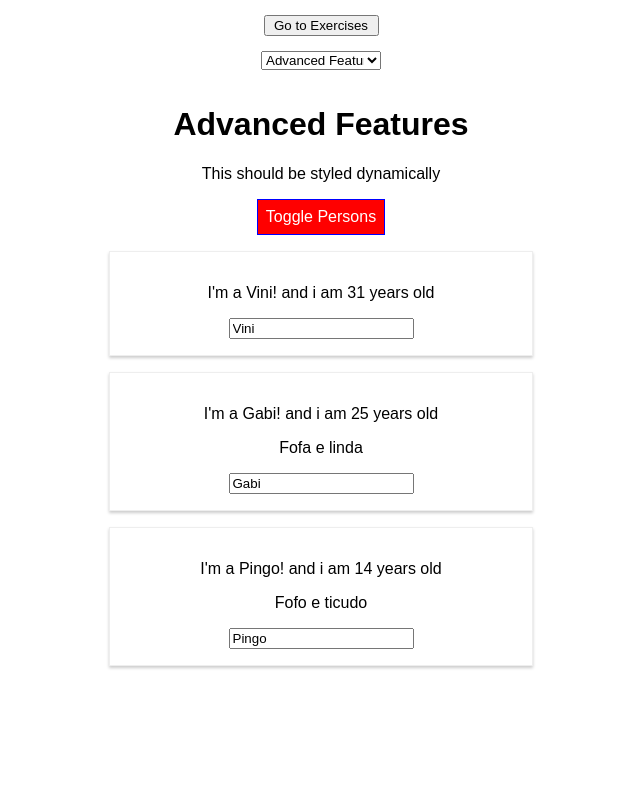
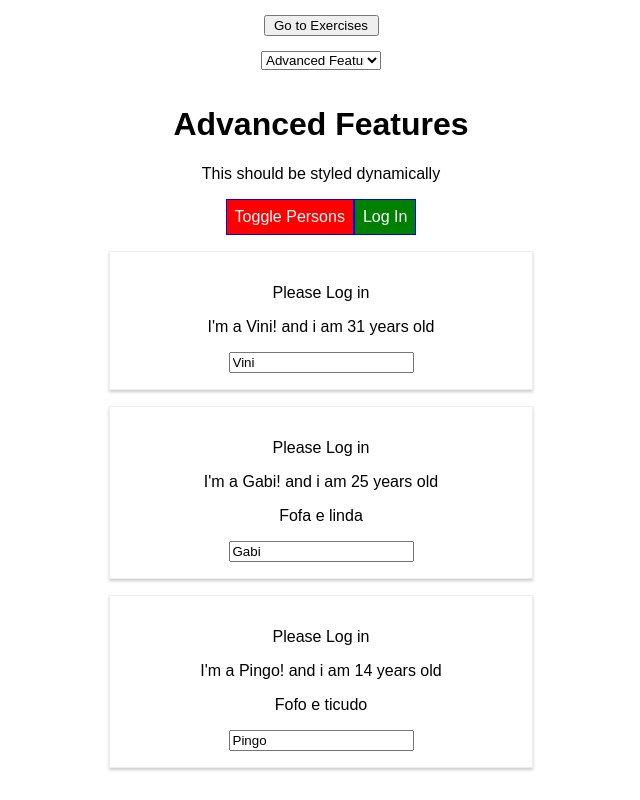
Before and after one commit to vinicechin/react-projects, a React (Create React App) app: page / in a window 1280 px wide. Shown: the whole page, without its empty margins (319-959 px from the left). Built offline with nearby package versions, Linux system fonts and the light colour scheme.

Commit message:
Add prop chain example

```diff
--- a/src/Sections/AdvancedFeatures/AdvancedFeatures.js
+++ b/src/Sections/AdvancedFeatures/AdvancedFeatures.js
@@ -19,7 +19,8 @@ class AdvancedFeatures extends Component {
       {id: 'p2', name: "Pingo", age: 14, content: "Fofo e ticudo"},
     ],
     showPersons: false,
-    changesCount: 0
+    changesCount: 0,
+    authenticated: false
   }
 
   // used to prepare the state before mounting the component, not used very often
@@ -82,10 +83,21 @@ class AdvancedFeatures extends Component {
     this.setState({persons})
   }
 
+  loginHandler = () => {
+    this.setState({ authenticated: true })
+  }
+
   render() {
     let persons = null
     if (this.state.showPersons) {
-      persons = <Persons persons={this.state.persons} clicked={this.deletePersonHandler} changed={this.nameChangedHandler} />
+      persons = (
+        <Persons
+          persons={this.state.persons}
+          clicked={this.deletePersonHandler}
+          changed={this.nameChangedHandler}
+          isAuthenticated={this.state.authenticated}
+        />
+      )
     }
 
     return (
@@ -95,6 +107,7 @@ class AdvancedFeatures extends Component {
           showPersons={this.state.showPersons}
           personsLength={this.state.persons.length}
           clicked={this.togglePersonsButtonPressed}
+          login={this.loginHandler}
         />
         {persons}
       </div>
--- a/src/Sections/SharedComponents/Cockpit/Cockpit.js
+++ b/src/Sections/SharedComponents/Cockpit/Cockpit.js
@@ -42,6 +42,7 @@ const Cockpit = (props) => {
             <h1>{props.title}</h1>
             <p className={classes.join(' ')}>This should be styled dynamically</p>
             <button ref={toggleBtnRef} className={btnClass} onClick={props.clicked}>Toggle Persons</button>
+            <button onClick={props.login}>Log In</button>
         </div>
     )
 }
--- a/src/Sections/SharedComponents/Persons/Person/Person.js
+++ b/src/Sections/SharedComponents/Persons/Person/Person.js
@@ -18,6 +18,7 @@ const person = (props) => {
     //There is also React.Fragment, that does the same as above
 
     return <div className={styles.Person}>
+        {props.isAuth ? <p>Authenticated</p> : <p>Please Log in</p>}
         <p onClick={props.click}>I'm a { props.name }! and i am { props.age } years old</p>
         <p>{ props.children }</p>
         <input type="text" value={props.name} onChange={props.changed} />
--- a/src/Sections/SharedComponents/Persons/Persons.js
+++ b/src/Sections/SharedComponents/Persons/Persons.js
@@ -30,7 +30,8 @@ class Persons extends PureComponent {
           changed={(event) => this.props.changed(index, event)}
           key={person.id}
           name={person.name}
-          age={person.age}>
+          age={person.age}
+          isAuth={this.props.isAuthenticated}>
               {person.content}
         </Person>
       )
```
